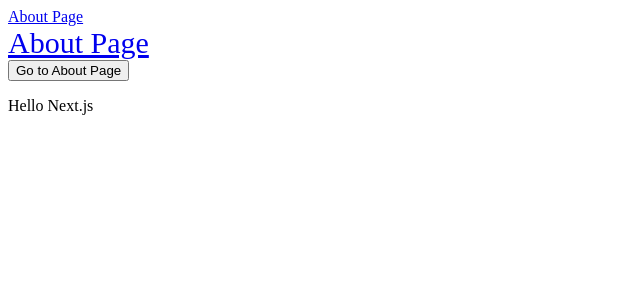
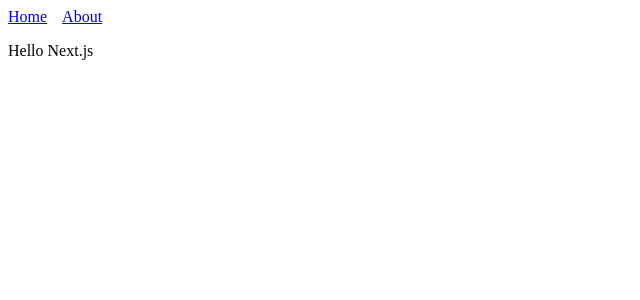
Before and after one commit to aykuttasil/NextPlayground, a Next.js app: page / in a window 1280 px wide. Shown: the top 300 px of the page, without its empty margins (0-640 px from the left). Built offline with nearby package versions, Linux system fonts and the light colour scheme.

Commit message:
add components

```diff
--- /dev/null
+++ b/components/Header.js
@@ -0,0 +1,18 @@
+import Link from 'next/link'
+
+const linkStyle = {
+    marginRight: 15
+}
+
+const Header = () => (
+    <div>
+        <Link href="/">
+            <a style={linkStyle}>Home</a>
+        </Link>
+        <Link href="/about">
+            <a style={linkStyle}>About</a>
+        </Link>
+    </div>
+)
+
+export default Header
--- a/pages/index.js
+++ b/pages/index.js
@@ -1,25 +1,8 @@
-// This is the Link API
-import Link from 'next/link'
+import Header from '../components/Header'
 
-const Index = () => (
+export default() => (
     <div>
-        <Link href="/about">
-            <a>About Page</a>
-        </Link>
-        <br/>
-        <Link href="/about">
-            <a style={{
-                fontSize: 30
-            }}>About Page</a>
-        </Link>
-        <br/>
-
-        <Link href="/about">
-            <button>Go to About Page</button>
-        </Link>
-
+        <Header/>
         <p>Hello Next.js</p>
     </div>
 )
-
-export default Index
```
